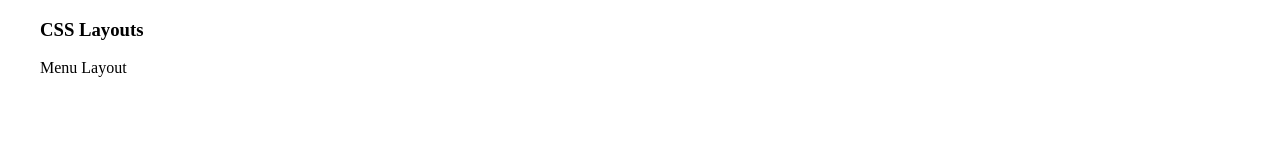
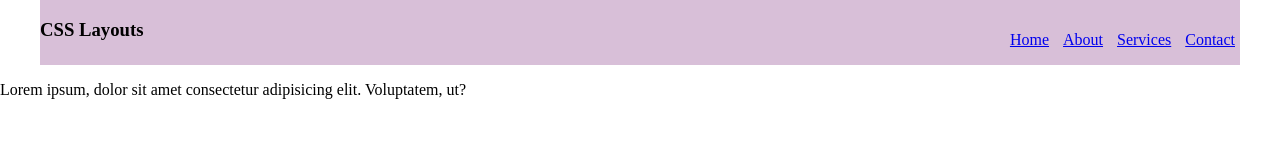
Before and after one commit to aj910/OdinSchool-Assignments, a plain HTML site: page CSSLayout/index.html in a window 1280 px wide. Drawn offline with Linux system fonts and the light colour scheme.

Commit message:
float properties

```diff
--- a/CSSLayout/index.html
+++ b/CSSLayout/index.html
@@ -12,9 +12,17 @@
        <div class="logo-section">
         <h3>CSS Layouts</h3>
        </div>
-        <nav>
-            Menu Layout
+        <nav class="menu-section">
+            <ul>
+                <li><a href="#">Home</a></li>
+                <li><a href="#">About</a></li>
+                <li><a href="#">Services</a></li>
+                <li><a href="#">Contact</a></li>
+            </ul>
+
         </nav>
+        <div class="clearfix"></div>
     </header>
+    <p>Lorem ipsum, dolor sit amet consectetur adipisicing elit. Voluptatem, ut?</p>
 </body>
 </html>
--- a/CSSLayout/style.css
+++ b/CSSLayout/style.css
@@ -6,4 +6,23 @@ body {
 .container {
     width: 1200px;
     margin: 0 auto;
+    background-color: thistle;
 }
+
+.logo-section {
+    float: left;
+}
+
+.menu-section {
+    float: right;
+    margin: 15px 0 0 0;
+}
+
+.menu-section li {
+    display: inline;
+    padding: 5px;
+}
+
+.clearfix {
+    clear: both;
+}
```
